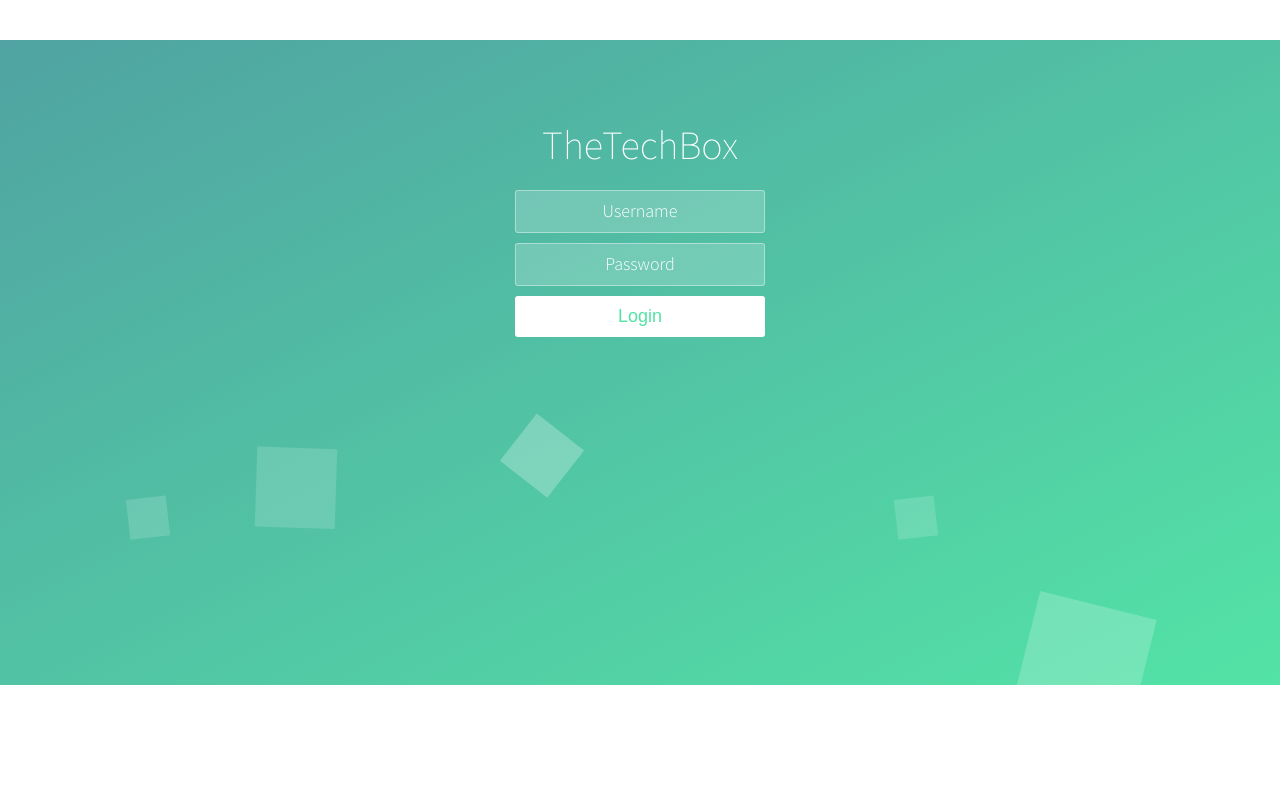
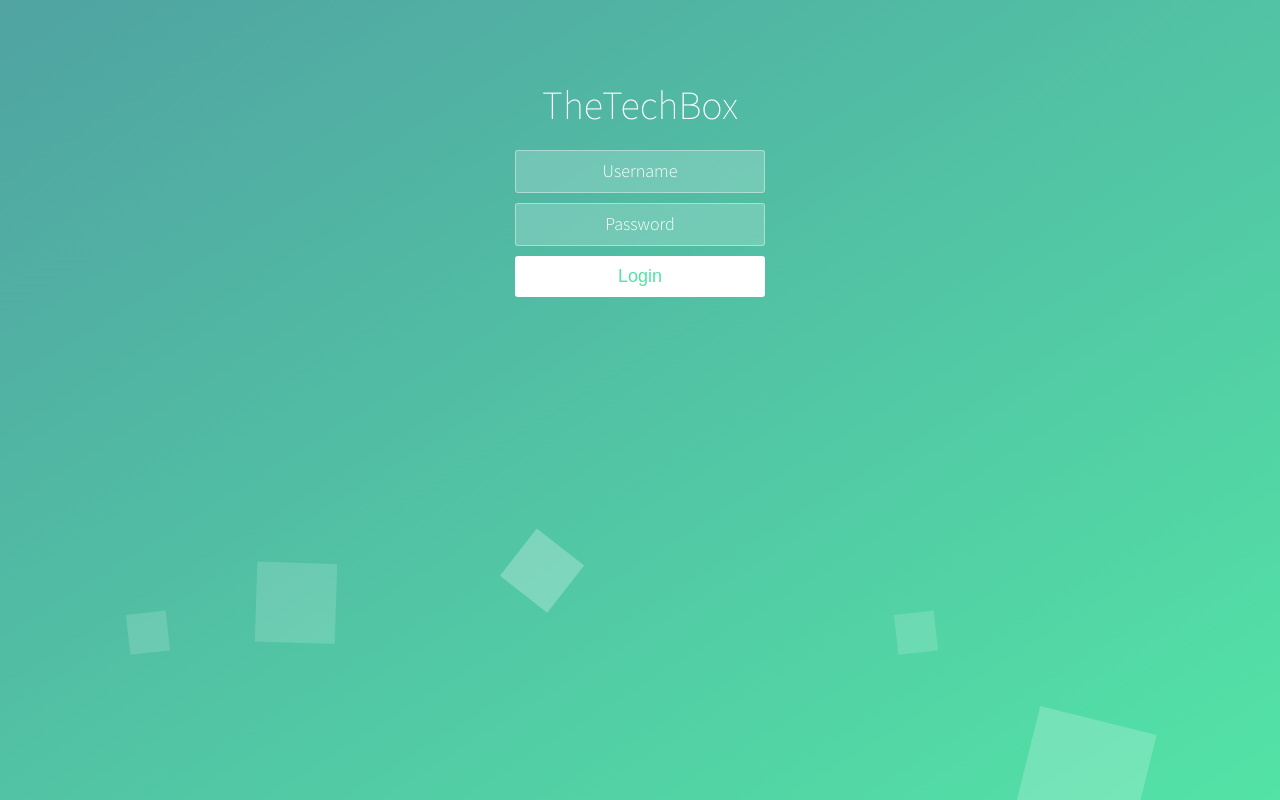
Before and after one commit to ashwinThoughtwin/the-techbox-dev6, a Django app: page / in a window 1280 px wide. Run offline with Django 3.2, Linux system fonts and the light colour scheme; parts of the project's set-up code (start-up, migrations or seed data) failed here and were passed over; some libraries are stand-ins or nearby versions.

Commit message:
solve login page issue

```diff
--- a/static/css/login.css
+++ b/static/css/login.css
@@ -41,11 +41,11 @@ body :-ms-input-placeholder {
   background: linear-gradient(top left, #50a3a2 0%, #53e3a6 100%);
   background: linear-gradient(to bottom right, #50a3a2 0%, #53e3a6 100%);
   position: absolute;
-  top: 30%;
-  left: 0;
+  top: 0%;
+  left: auto;
   width: 100%;
-  height: 645px;
-  margin-top: -200px;
+  height: 100%;
+  margin-top: 0%;
   overflow: hidden;
 }
 .wrapper.form-success .container h1 {
```
Also changed, not shown: db.sqlite3.
